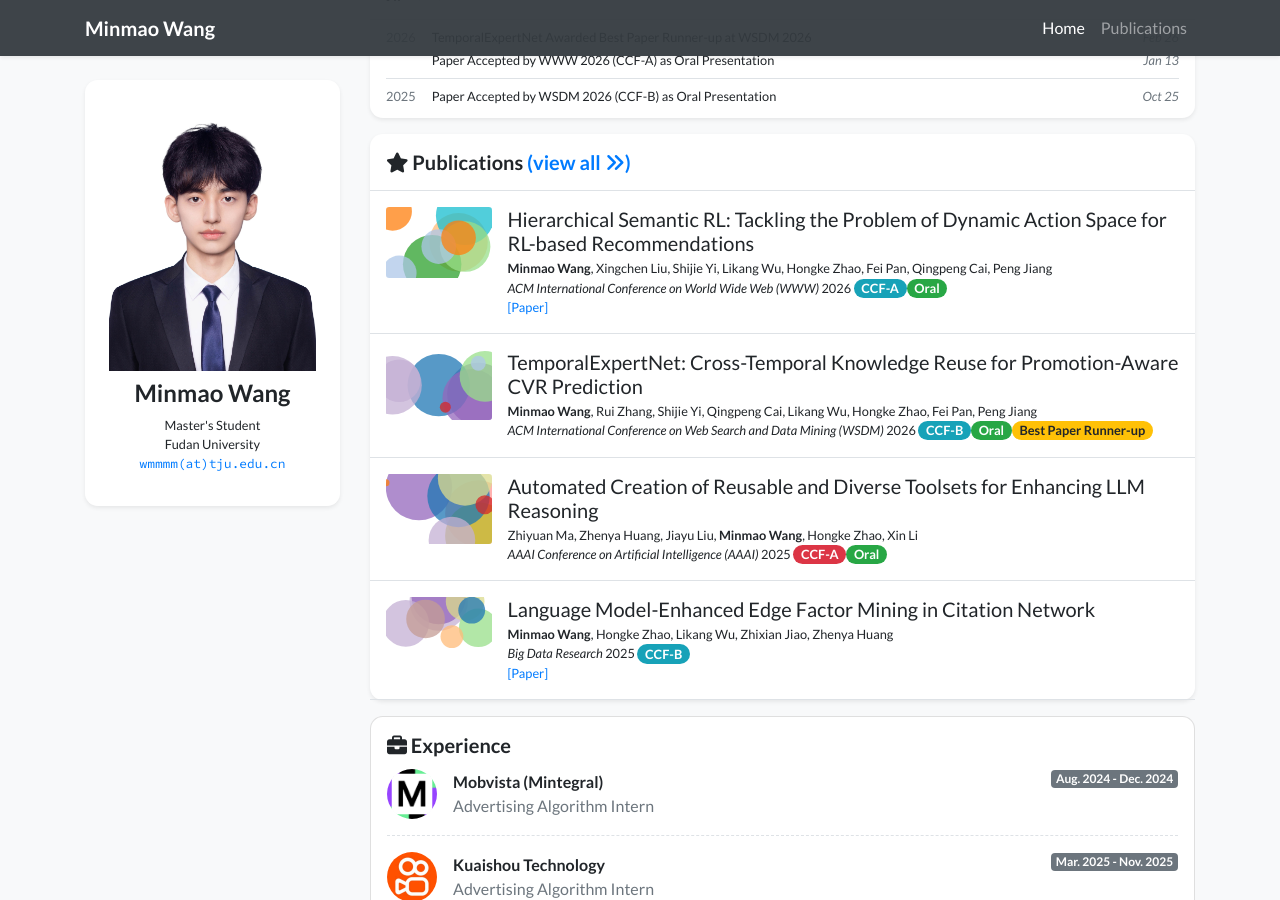
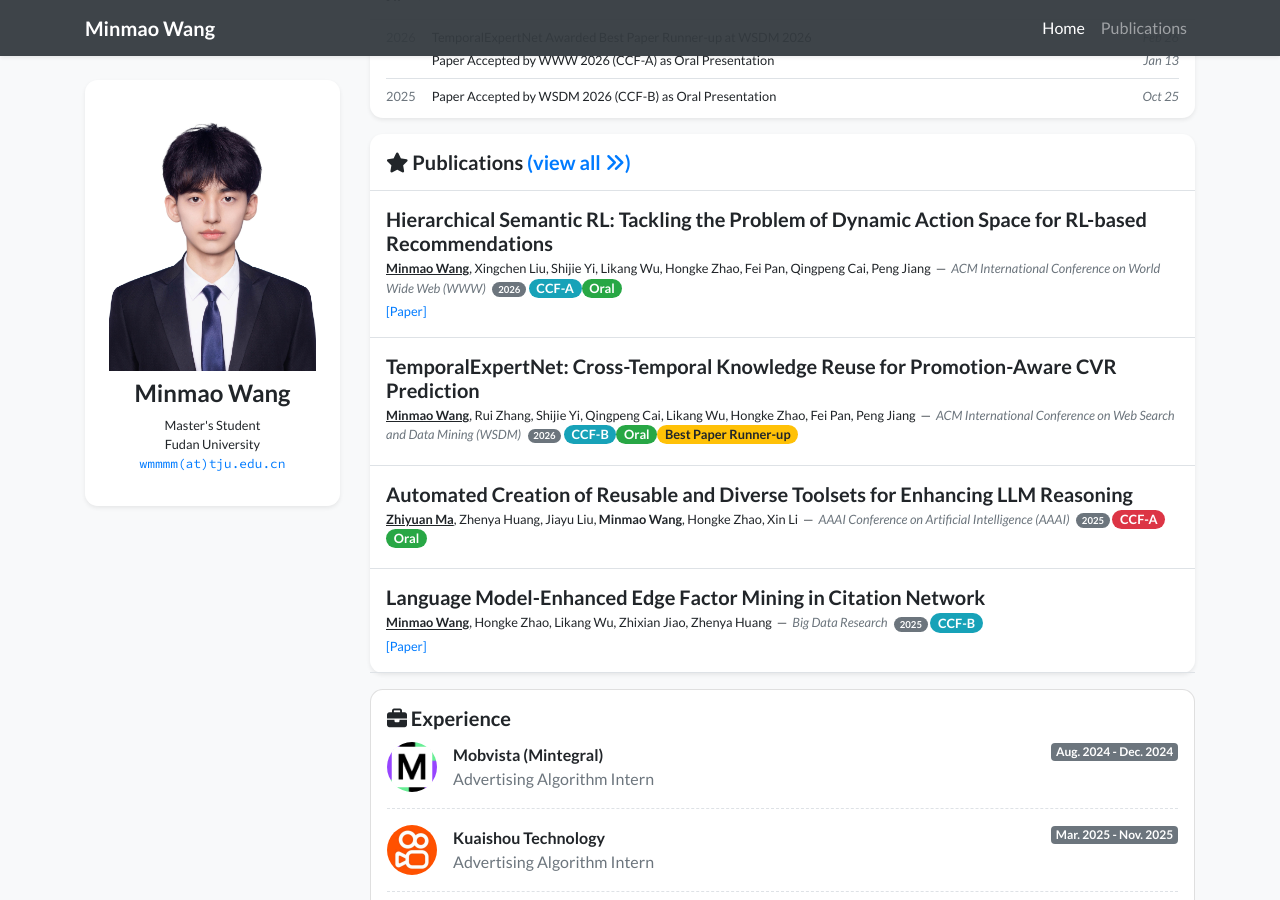
Before and after one commit to MinmaoWang/minmaowang.github.io, a Jekyll site: the page built from index.html, in a window 1280 px wide and 900 px high, scrolled down 836 px. Built offline with Jekyll 4.4.1, drawn with Linux system fonts in a browser that asks for light colours; nearby versions of some CDN libraries; a style sheet for code colours, icons or effects is not loaded.

Commit message:
Redesign publication list: bold title, compact author+venue layout
- publication_item: remove cover image, bold title, merge authors+venue on one line
- author_list: underline first author (self), strip <strong> tags from keys
- authors.yml: add bold: true for Minmao Wang

Co-Authored-By: Claude Opus 4.6 <noreply@anthropic.com>

```diff
--- a/_data/authors.yml
+++ b/_data/authors.yml
@@ -7,6 +7,7 @@ Minmao Wang:
   last_name: Wang
   chinese_name: 王慜懋
   url: https://minmaowang.github.io
+  bold: true
 
 Hongke Zhao:
   first_name: Hongke
--- a/_includes/widgets/author_list.html
+++ b/_includes/widgets/author_list.html
@@ -1,25 +1,28 @@
 {%- assign authors = include.authors -%}
 {%- assign has_eq_contrib = false -%}
 {%- assign has_corresponding = false -%}
+{%- assign author_idx = 0 -%}
 
 {%- for _key in authors -%}
-    {%- assign last_char = _key | slice: -1, 1%}
-    {%- assign last_2chars = _key | slice: -2, 2%}
+    {%- assign author_idx = author_idx | plus: 1 -%}
+    {%- assign clean_key = _key | replace: "<strong>", "" | replace: "</strong>", "" -%}
+    {%- assign last_char = clean_key | slice: -1, 1-%}
+    {%- assign last_2chars = clean_key | slice: -2, 2-%}
     {%- if last_2chars == "*#" or last_2chars == "#*" -%}
-        {%- assign key = _key | replace: "#*", "" | replace: "*#", "" -%}
+        {%- assign key = clean_key | replace: "#*", "" | replace: "*#", "" -%}
         {%- assign mark = "*<sup>#</sup>" -%}
         {%- assign has_eq_contrib = true -%}
         {%- assign has_corresponding = true -%}
     {%- elsif last_char == "*" -%}
-        {%- assign key = _key | split: "*" | first -%}
+        {%- assign key = clean_key | split: "*" | first -%}
         {%- assign mark = "*" -%}
         {%- assign has_eq_contrib = true -%}
     {%- elsif last_char == "#" -%}
-        {%- assign key = _key | split: "#" | first -%}
+        {%- assign key = clean_key | split: "#" | first -%}
         {%- assign mark = '<sup>#</sup>' -%}
         {%- assign has_corresponding = true -%}
     {%- else -%}
-        {%- assign key = _key -%}
+        {%- assign key = clean_key -%}
         {%- assign mark = "" -%}
     {%- endif -%}
 
@@ -31,7 +34,9 @@
         {%- assign name = key -%}
     {%- endif -%}
 
-    {%- if info['bold'] == true -%}
+    {%- if author_idx == 1 -%}
+        {%- assign display_name = name | append: mark | prepend: "<strong><u>" | append: "</u></strong>" -%}
+    {%- elsif info['bold'] == true -%}
         {%- assign display_name = name | append: mark | prepend: "<strong>" | append: "</strong>" -%}
     {%- else -%}
         {%- assign display_name = name | append: mark -%}
--- a/_includes/widgets/publication_item.html
+++ b/_includes/widgets/publication_item.html
@@ -1,19 +1,15 @@
 {% assign item = include.item %}
 <div class="d-none d-md-block">
     <div class="row no-gutters {% unless include.hide_bottom_border %}border-bottom{% endunless %} border-gray">
-        <div class="col-md-3 col-xl-2 mb-md-0 p-md-3">
-            {%- if item.cover -%}
-            <img data-src="{{ item.cover | relative_url }}" alt="{{ item.title }}" class="lazy w-100 rounded-sm" src="{{ '/assets/images/empty_300x200.png' | relative_url }}">
-            {%- else -%}
-            <svg class="bubble-visual-hash lazy w-100 rounded-sm" data-bubble-visual-hash="{{ item.id }}" viewBox="0 0 300 200"></svg>
-            {%- endif -%}
-        </div>
-        <div class="col-md-9 col-xl-10 p-3 pl-md-0">
-            <h5 class="mt-0 mb-1 font-weight-normal">{{ item.title }}</h5>
-            <p class="mt-0 mb-0 small">{% include widgets/author_list.html authors=item.authors %}</p>
-            <p class="mt-0 mb-0 small">{{item.pub_pre}}<i>{{ item.pub }}</i>{{ item.pub_post }} {{ item.pub_date }} {{ item.pub_last }} <span data-semantic-scholar-id="{{ item.semantic_scholar_id }}"></span></p>
-            <p class="mt-0 mb-0 small text-muted">{{ item.abstract }}</p>
-
+        <div class="col-12 p-3">
+            <h5 class="mt-0 mb-1 font-weight-bold">{{ item.title }}</h5>
+            <p class="mt-0 mb-1 small">
+                {% include widgets/author_list.html authors=item.authors %}
+                <span class="text-dark">&nbsp;&mdash;&nbsp;</span>
+                <span class="text-muted"><i>{{ item.pub }}</i></span>
+                <span class="badge badge-pill badge-secondary ml-1">{{ item.pub_date }}</span>
+                {{ item.pub_last }}
+            </p>
             <p class="small pb-0 mb-0 lh-125 text-muted abstract-links">
                 {% for link in item.links %}
                 {% if link[1].url %}
@@ -23,21 +19,23 @@
                 {% endif %}
                 {% endfor %}
             </p>
-
         </div>
     </div>
 </div>
 
-<div class="row no-gutters d-md-none {% unless include.hide_bottom_border %}border-bottom{% endunless %} border-gray {% if include.first %}rounded-xl-top{% endif %} {% if include.last %}rounded-xl-bottom{% endif %} {% if item.cover %}lazy{% endif %}" data-src="{{ item.cover | relative_url }}">
-    <div class="w-100 {% if include.first %}rounded-xl-top{% endif %} {% if include.last %}rounded-xl-bottom{% endif %}" style="background-color: rgba(255,255,255,0.9);">
+<div class="row no-gutters d-md-none {% unless include.hide_bottom_border %}border-bottom{% endunless %} border-gray {% if include.first %}rounded-xl-top{% endif %} {% if include.last %}rounded-xl-bottom{% endif %}" style="background-color: rgba(255,255,255,0.9);">
+    <div class="w-100 {% if include.first %}rounded-xl-top{% endif %} {% if include.last %}rounded-xl-bottom{% endif %}">
         <div class="d-flex align-items-start flex-column py-3 px-4">
             <div class="mb-auto"></div>
             <div>
-                <h5 class="mt-0 mb-1 font-weight-normal">{{ item.title }}</h5>
-                <p class="mt-0 mb-0 small">{% include widgets/author_list.html authors=item.authors %}</p>
-                <p class="mt-0 mb-0 small">{{item.pub_pre}}<i>{{ item.pub }}</i>{{ item.pub_post }} {{ item.pub_date }} {{ item.pub_last }} <span data-semantic-scholar-id="{{ item.semantic_scholar_id }}"></span></p>
-                <p class="mt-0 mb-0 small text-muted">{{ item.abstract }}</p>
-
+                <h5 class="mt-0 mb-1 font-weight-bold">{{ item.title }}</h5>
+                <p class="mt-0 mb-1 small">
+                    {% include widgets/author_list.html authors=item.authors %}
+                    <span class="text-dark">&nbsp;&mdash;&nbsp;</span>
+                    <span class="text-muted"><i>{{ item.pub }}</i></span>
+                    <span class="badge badge-pill badge-secondary ml-1">{{ item.pub_date }}</span>
+                    {{ item.pub_last }}
+                </p>
                 <p class="small pb-0 mb-0 lh-125 text-muted abstract-links">
                     {% for link in item.links %}
                     {% if link[1].url %}
@@ -50,5 +48,4 @@
             </div>
         </div>
     </div>
-
 </div>
```
